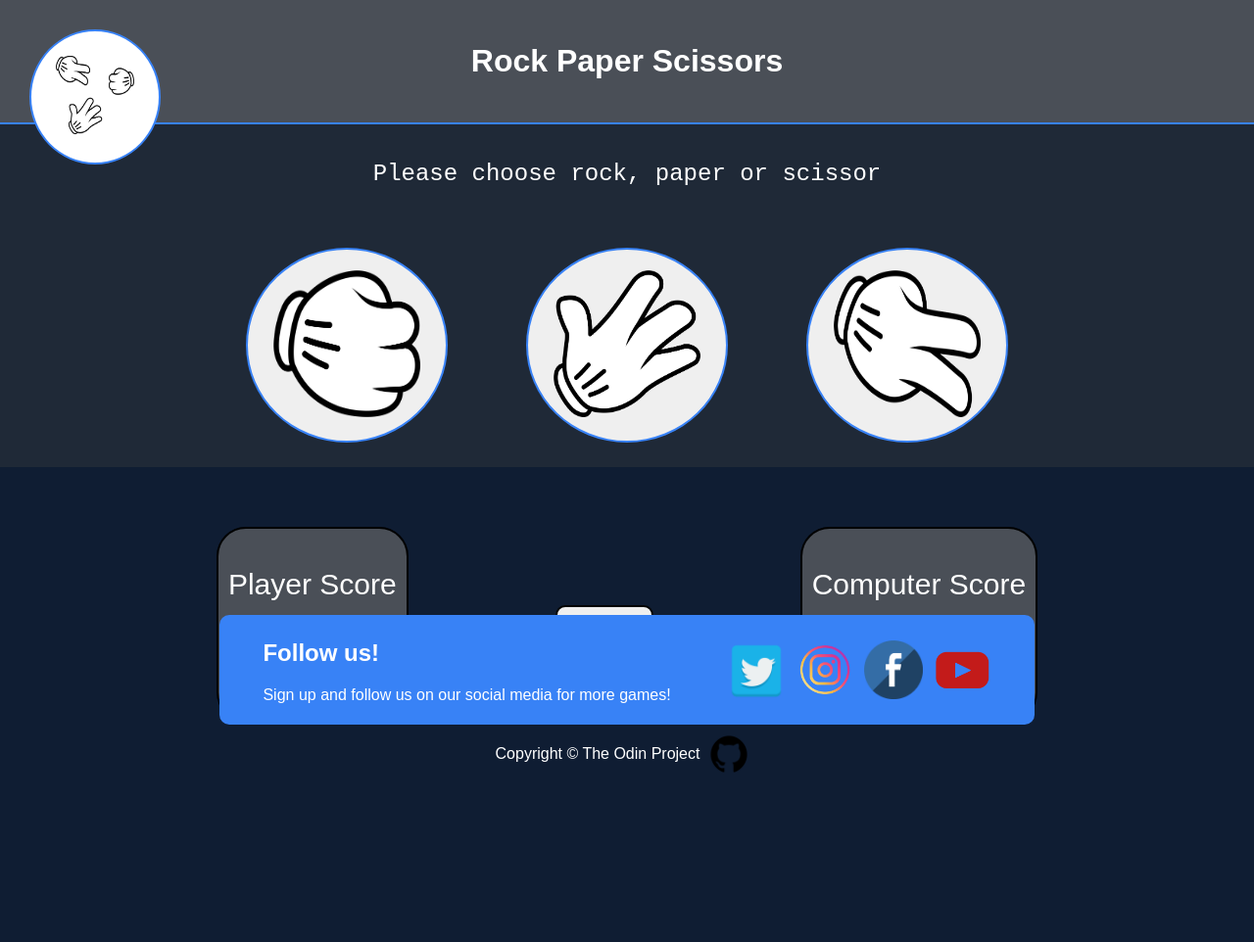
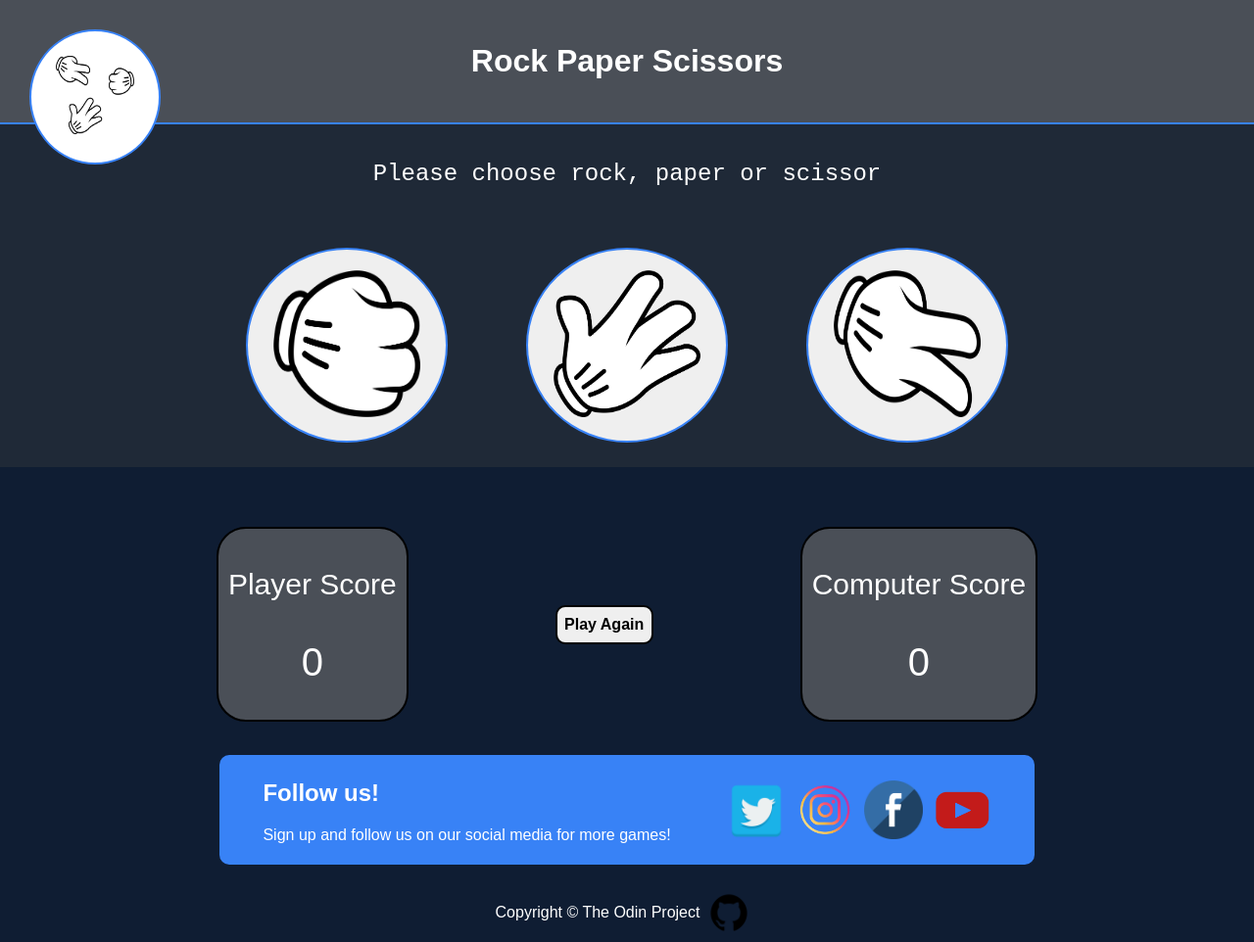
Before and after one commit to Rhoang510/rock-paper-scissor, a plain HTML site: page index.html in a window 1280 px wide. Shown: the whole page at 98% size. Before the commit the page ends 800 px from the top, so only its background shows below. Drawn offline with Linux system fonts and the light colour scheme.

Commit message:
Few quality changes to design

```diff
--- a/game.js
+++ b/game.js
@@ -6,7 +6,7 @@
   const results = document.querySelector("#results");
   const restart = document.querySelector("#restart");
   const restartButton = document.querySelector(".resetBtn");
-  const endGame = document.querySelector("#endGame")
+  const endGame = document.querySelector("#endGame");
 
   // Buttons
   buttons.forEach((button) => {
@@ -85,11 +85,11 @@
     if (userScore === 5) {
       endGameBanner();
       results.textContent = "Congratulations! You win!!!";
-      restart.textContent = "Please click on reset to restart the game.";
+      restart.textContent = "Please click on Play Again to restart the game.";
     } else if (computerScore === 5) {
       endGameBanner();
        results.textContent = "Sorry, you lost.";
-       restart.textContent = "Please click on reset to restart the game.";
+       restart.textContent = "Please click on Play Again to restart the game.";
     }
   }
 
--- a/index.html
+++ b/index.html
@@ -50,11 +50,11 @@
       </div>
     </div>
   </div>
- <footer>
+ <div id="footer">
     <p>Copyright © The Odin Project</p>
     <div class="icon">
      <a id="icon" href="https://github.com/Rhoang510"><img src="image/github.png" alt="github"></a>
     </div>
- </footer>
+  </div>
 </body>
 </html>
--- a/style.css
+++ b/style.css
@@ -3,7 +3,7 @@ html {
     min-height: 100%;
 }
 
-body{
+body {
     display: flex;
     flex-direction: column;
     margin: 0;
@@ -72,6 +72,7 @@ body{
 
 .resetBtn:hover {
     box-shadow: 0 0 5px white;
+    cursor: pointer;
 }
 
 #button-container {
@@ -105,6 +106,7 @@ body{
 .button:hover {
     border: 3px solid yellow;
     box-shadow: 0 0 25px yellow;
+    cursor: pointer;
 }
 
 #restart {
@@ -141,14 +143,11 @@ body{
 }
 
 .follow-container {
-    position: absolute;
-    bottom: 60px;
     display: flex;
+    margin-top: auto;
     justify-content: center;
     align-items: center;
-    width: 100%;
-    margin: 0;
-    padding: 0;
+    height: 160px;
 }
 .follow {
     width: 800px;
@@ -178,14 +177,11 @@ body{
     transform: scale(1.1);
 }
 /* footer */
-footer {
+#footer {
     color: white;
-    position: absolute;
-    bottom: 0;
+    margin-top: auto;
     display: flex;
     justify-content: center;
     align-items: center;
-    height: 60px;
-    width: 100%;
-    padding: 0;
+    height: 50px;
 }
```
